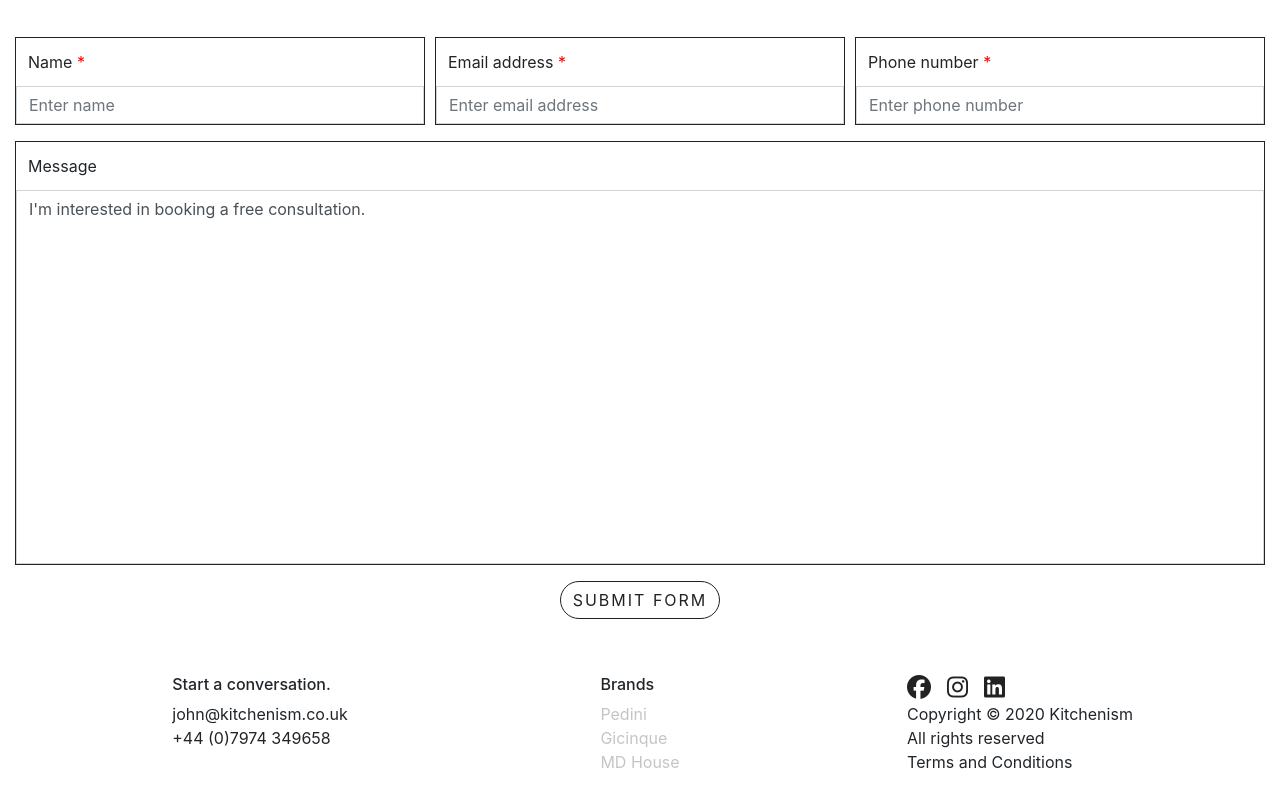
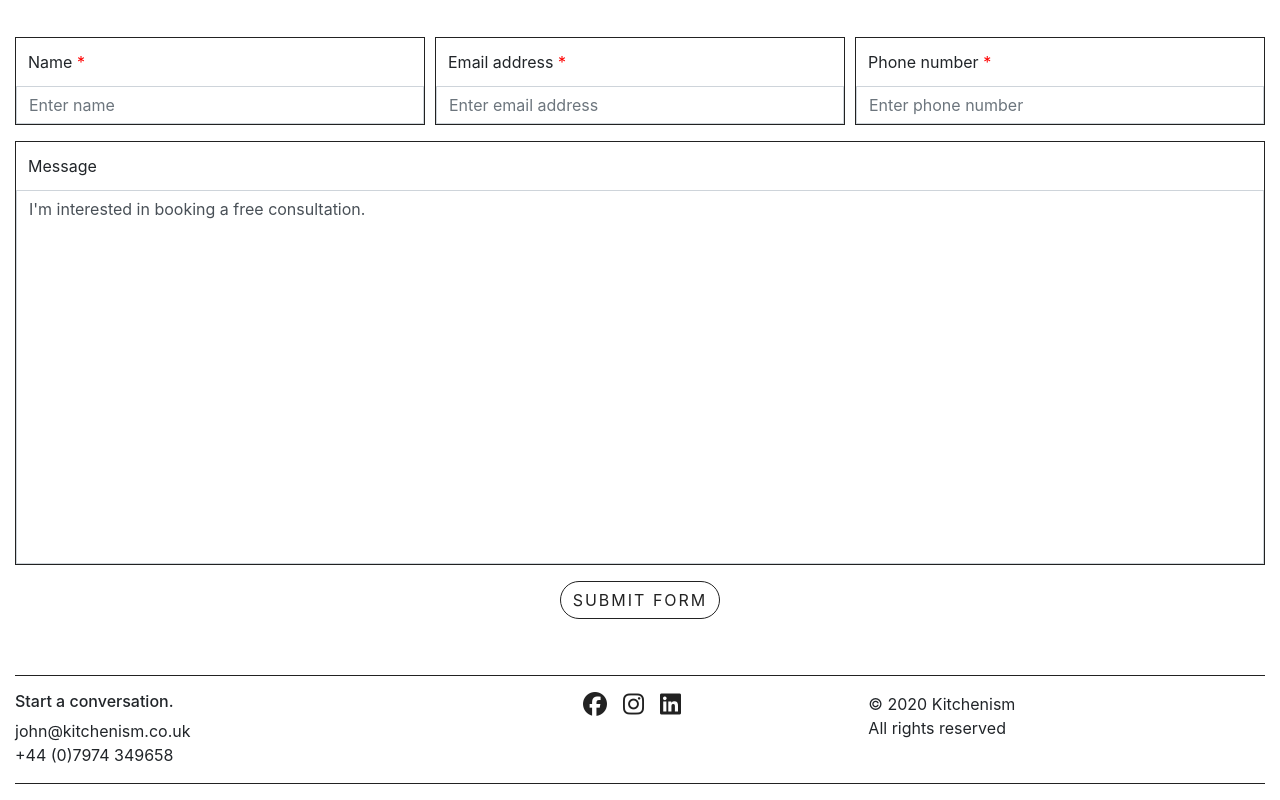
Before and after one commit to Lucamilne/caleymansfieldskincare, a React (Create React App) app: page / in a window 1280 px wide. Shown: the part 3004-3804 px from the top of the page. Before the commit the page ends 3778 px from the top, so only its background shows below. Built offline with nearby package versions, Linux system fonts and the light colour scheme.

Commit message:
footer adjustments

```diff
--- a/src/Footer.js
+++ b/src/Footer.js
@@ -4,9 +4,10 @@ import { Container, Col, Row } from "react-bootstrap";
 function Footer() {
     return (
         <footer>
-            <Container>
+            <Container fluid className="d-flex justify-content-center">
+                <div className="footer__wrapper">
                     <Row>
-                    <Col sm className="d-flex justify-content-center">
+                        <Col sm className="footer__column">
                             <div>
                                 <h6>Start a conversation.</h6>
                                 <ul>
@@ -15,31 +16,23 @@ function Footer() {
                                 </ul>
                             </div>
                         </Col>
-                    <Col sm className="d-flex justify-content-center">
+                        <Col sm className="footer__column d-flex justify-content-sm-center">
                             <div>
-                            <h6>Brands</h6>
-                            <ul>
-                                <a href="#"><li>Pedini</li></a>
-                                <a href="#"><li>Gicinque</li></a>
-                                <a href="#"><li>MD House</li></a>
-                            </ul>
-                        </div>
-                    </Col>
-                    <Col sm className="d-flex justify-content-center">
-                        <div>
-                            <div className="d-flex align-items-center">
                                 <a href="https://www.facebook.com/Kitchenism-Ltd-102089151454317/"><i className="fab fa-facebook"></i></a>
                                 <a href="https://www.instagram.com/kitchenism_ltd/"><i className="fab fa-instagram"></i></a>
                                 <a href="https://www.linkedin.com/in/john-harvey-a914771b/"><i className="fab fa-linkedin"></i></a>
                             </div>
+                        </Col>
+                        <Col sm className="footer__column">
+                            <div>
                                 <ul>
-                                <li>Copyright © 2020 Kitchenism</li>
+                                    <li>© 2020 Kitchenism</li>
                                     <li>All rights reserved</li>
-                                <li>Terms and Conditions</li>
                                 </ul>
                             </div>
                         </Col>
                     </Row>
+                </div>
             </Container>
         </footer>
     )
--- a/src/styles/_Footer.scss
+++ b/src/styles/_Footer.scss
@@ -14,4 +14,14 @@ footer {
         color: $darkColor;
         font-size: 1.5rem;
     }
+    .footer__wrapper {
+        width: 100%;
+        border-top: 1px solid $darkColor;
+        border-bottom: 1px solid $darkColor;
+        padding-top: 1rem;
+        margin-bottom: 1rem;
+    }
+    .footer__column  {
+        margin-bottom: 1rem;
+    }
 }
```
Also changed, not shown: src/styles/App.css, 1 other file (tests, documents, lock files or other folders). Lines whose indentation alone changed are shown as unchanged.
